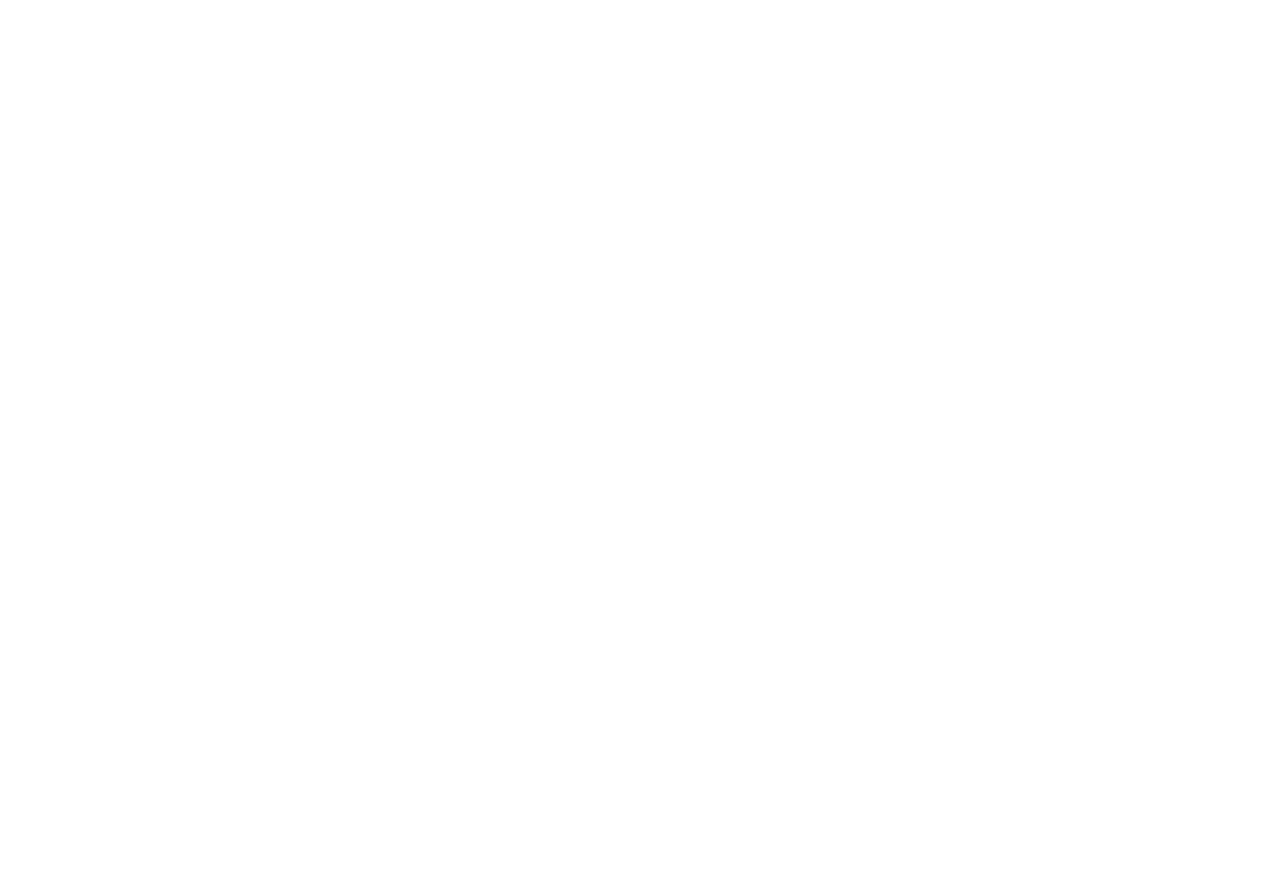
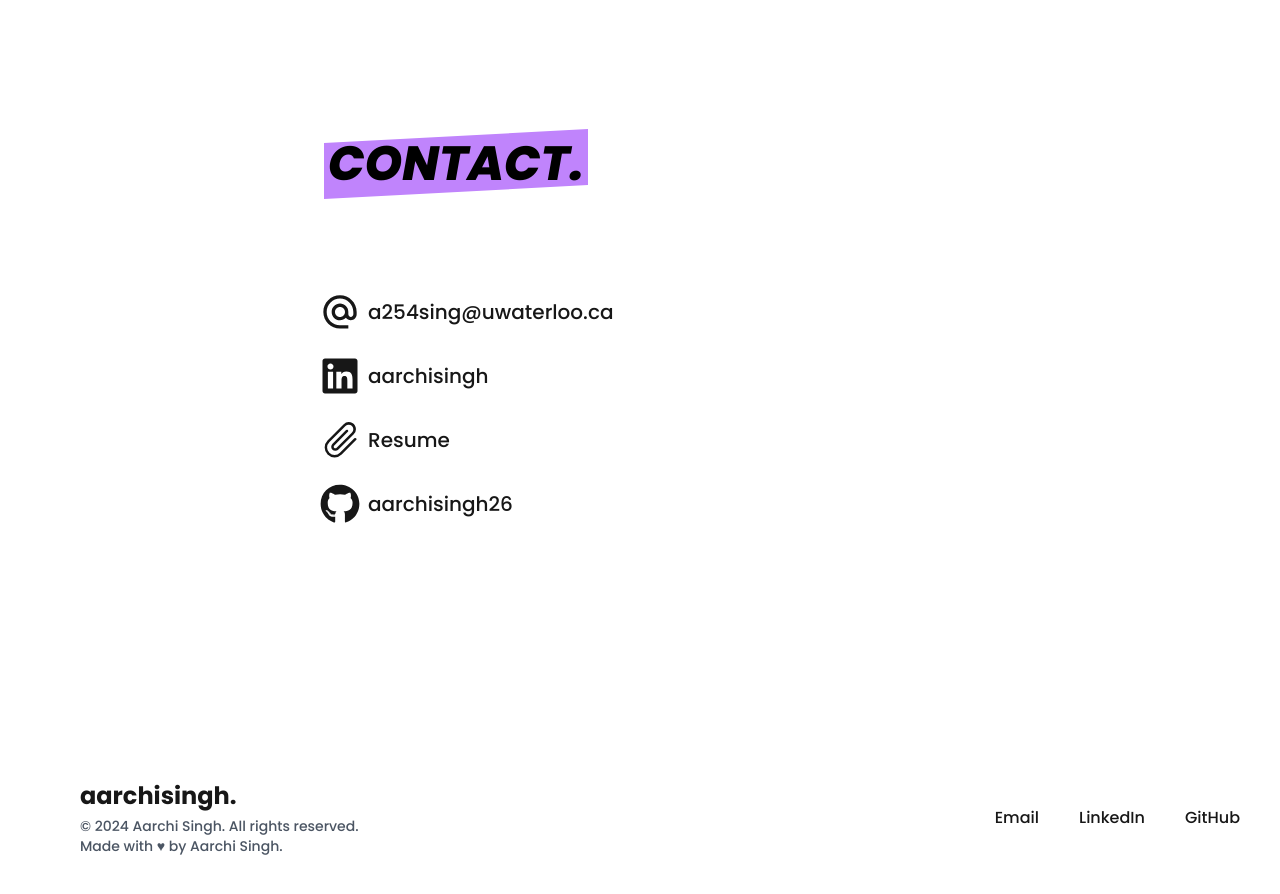
Before and after one commit to aarchisingh26/personal-website, a Next.js app: page / in a window 1280 px wide. Shown: the part 3800-4694 px from the top of the page. Before the commit the page ends 3716 px from the top, so only its background shows below. Built offline with nearby package versions, Linux system fonts and the light colour scheme; a web font is replaced by a local one.

Commit message:
adding socials

```diff
--- a/app/page.js
+++ b/app/page.js
@@ -37,6 +37,8 @@
 import Header from "@/components/Header";
 import Projects from "@/components/Projects";
 import Experience from "@/components/Experience";
+import Contact from "@/components/Contact";
+import Footer from "@/components/Footer";
 
 export default function Home() {
   return (
@@ -72,6 +74,8 @@
         <About />
         <Projects />
         <Experience />
+        <Contact />
+        <Footer />
       </div>
     </>
   );
--- /dev/null
+++ b/components/Contact.js
@@ -0,0 +1,68 @@
+"use client";
+
+import { FaGithub, FaLinkedin } from "react-icons/fa";
+import { MdOutlineAlternateEmail } from "react-icons/md";
+import { GoPaperclip } from "react-icons/go";
+
+export default function Contact() {
+  return (
+    <section id="contact">
+    <div className="h-screen flex bg-white items-center justify-center relative">
+
+      <hr className="absolute top-0 left-0 right-0 mx-4 border-t-2 border-gray-200" />
+
+      <div className="poppins w-1/2 h-screen flex flex-col pt-56 pb-60">
+
+
+      <p className="text-5xl font-extrabold">
+          <span className="before:block before:absolute ml-2 mb-6 italic before:-inset-1 before:-skew-y-3 before:bg-purple-400 relative inline-block">
+            <span className="relative text-black">CONTACT.</span>
+          </span>
+      </p>
+
+      <div className="text-xl font-medium pt-20">
+        <a href="mailto:a254sing@uwaterloo.ca" target="_blank" rel="noopener noreferrer" className="flex mb-6 items-center">
+          <MdOutlineAlternateEmail className="icon-size" />
+          <span className="ml-2 hover:underline hover:underline-offset-8">a254sing@uwaterloo.ca</span>
+        </a>
+        <a href="https://www.linkedin.com/in/aarchisingh/" target="_blank" rel="noopener noreferrer" className="mb-6 flex items-center">
+          <FaLinkedin className="icon-size" />
+          <span className="ml-2 hover:underline hover:underline-offset-8">aarchisingh</span>
+        </a>
+        <a href="/" target="_blank" rel="noopener noreferrer" className="flex mb-6 items-center">
+          <GoPaperclip className="icon-size" />
+          <span className="ml-2 hover:underline hover:underline-offset-8">Resume</span>
+        </a>
+        <a href="https://github.com/aarchisingh26" target="_blank" rel="noopener noreferrer" className="flex items-center">
+          <FaGithub className="icon-size" />
+          <span className="ml-2 hover:underline hover:underline-offset-8">aarchisingh26</span>
+        </a>
+
+        {/* <img
+          src="/images/me.jpg"
+          alt="Your Description"
+          className="ml-4 w-8 h-8 rounded-full"
+        /> */}
+      </div>
+
+
+
+
+
+
+
+
+
+
+
+
+
+
+
+
+
+      </div>
+    </div>
+    </section>
+  );
+}
--- a/components/Experience.js
+++ b/components/Experience.js
@@ -11,7 +11,7 @@
 
 
       <p className="text-5xl font-extrabold">
-          <span className="before:block before:absolute ml-2 mb-6 italic before:-inset-1 before:-skew-y-3 before:bg-emerald-400 relative inline-block">
+          <span className="before:block before:absolute ml-2 mb-6 italic before:-inset-1 before:-skew-y-3 before:bg-green-400 relative inline-block">
             <span className="relative text-black">EXPERIENCE.</span>
           </span>
       </p>
--- /dev/null
+++ b/components/Footer.js
@@ -0,0 +1,44 @@
+"use client";
+
+export default function Footer() {
+  return (
+    <footer className="poppins bottom-0 w-full bg-white/40 backdrop-blur-md z-50 mx-auto">
+      <div className="lg:ml-20 ml-7 py-16 flex justify-between items-center lg:text-md">
+        {/* Footer Branding */}
+        <div className="text-2xl font-bold text-left">
+        <a href="#" className="lg:pr-10 pr-8 text-right">
+            aarchisingh.
+        </a>
+        <p className="text-sm font-medium text-gray-600 mt-1">
+            &#169; 2024 Aarchi Singh. All rights reserved.<br />
+            Made with &#x2665; by Aarchi Singh.
+        </p>
+        </div>
+
+
+        {/* Footer Links */}
+        <div className="flex justify-end w-3/4 font-medium">
+          <a
+            href="mailto:a254sing@uwaterloo.ca"
+            className="lg:pr-10 pr-8 text-right cursor-pointer hover:underline hover:underline-offset-8"
+          >
+            Email
+          </a>
+          <a
+            href="https://www.linkedin.com/in/aarchisingh/"
+            className="lg:pr-10 pr-8 text-right cursor-pointer hover:underline hover:underline-offset-8"
+          >
+            LinkedIn
+          </a>
+          <a
+            href="https://github.com/aarchisingh26"
+            className="lg:pr-10 pr-8 text-right cursor-pointer hover:underline hover:underline-offset-8"
+          >
+            GitHub
+          </a>
+
+        </div>
+      </div>
+    </footer>
+  );
+}
```
